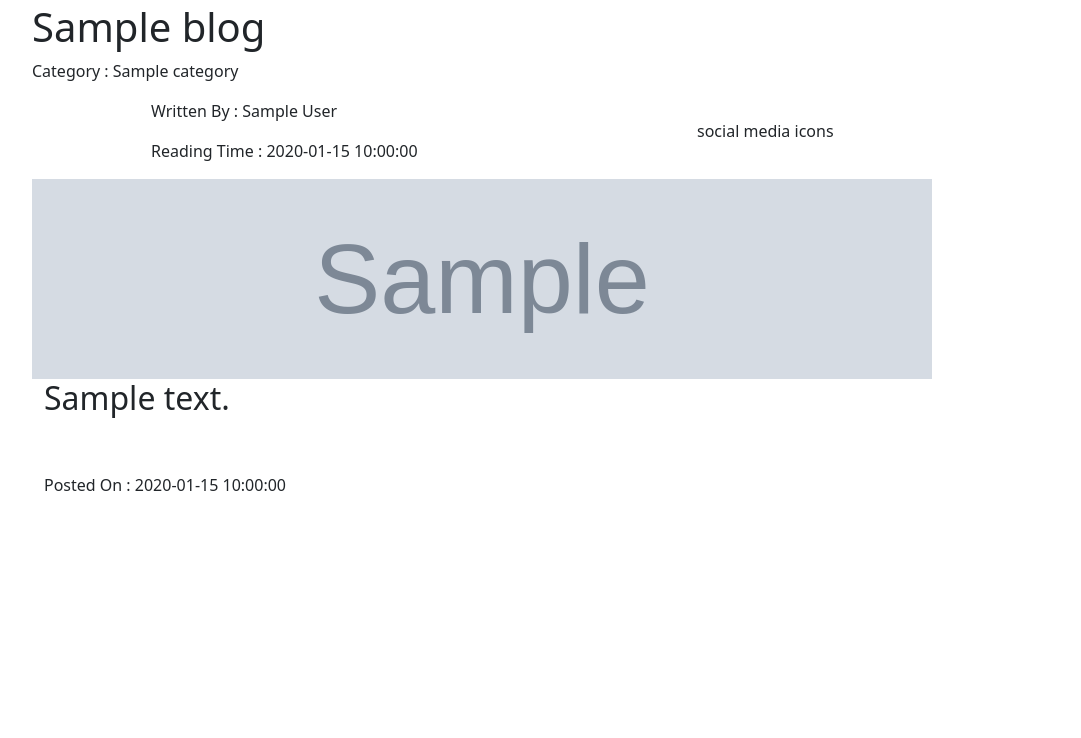
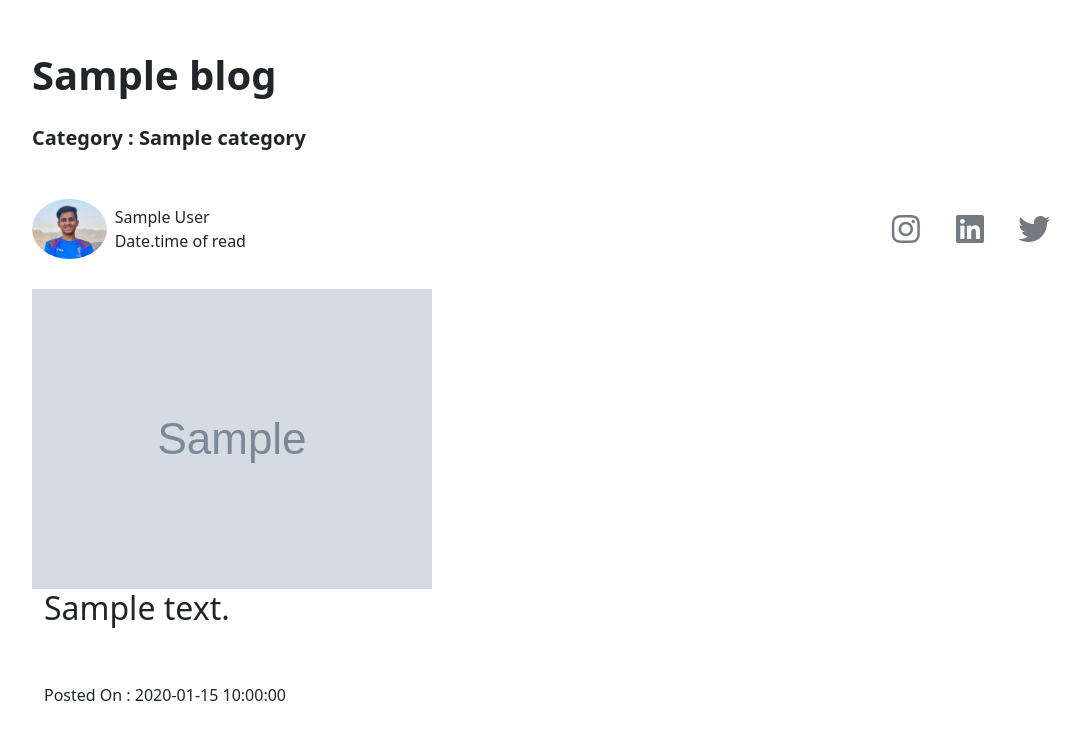
Before and after one commit to local-eyes/LocalEyes-Blogs, a Flask app: template templates/blogs.html in a window 1280 px wide. Shown: the part 62-800 px from the top of the page, without its empty margins (50-1131 px from the left). Run offline with Flask 2, Linux system fonts and the light colour scheme; the template is opened without the code that fills it: most values are stand-ins (such as "Sample title", 1, 10 or a date in 2020); grey boxes marked "Sample" are stand-in pictures.

Commit message:
modified blogs.html

```diff
--- a/templates/blogs.html
+++ b/templates/blogs.html
@@ -1,30 +1,73 @@
 {% extends 'base.html' %} {% block sub_content %}
+{%block styling %}
+ <style>
+.social-icons {
+  color:#313437;
+  background-color:#fff;
+  text-align:center;
+  padding:30px 0;
+}
 
+.social-icons i {
+  font-size:32px;
+  display:inline-block;
+  color:#757980;
+  width:60px;
+  height:60px;
+  text-align:center;
+  line-height:60px;
+}
+.icon-img img{
+    height: 60px;
+    border-radius: 50%;
+}
+@media (min-width:768px){
+
+}
+@media (min-width:992px)
+{
+
+}
+ </style>
+{% endblock %}
 <div class="container" style="margin-top: 65px;">
-    <section>
-        <div class="float-left">
-            <h1> {{ blog.title }}</h1>
-            <p class="text-left">Category : {{ blog.category }}</p>
+    <section class=" mx-auto ">
+        <div class="d-flex flex-column justify-content-start w-50 pt-5">
+            <h1 class="fw-bold"> {{ blog.title }}</h1>
+            <div class="category pt-3">
+                <p class="text-left fw-bold fs-5">Category : {{ blog.category }}</p>
+            </div>
+
         </div>
-        <div class="row align-items-center justify-content-around">
-            <div class="col-md-4">
-                <div class="container text-left">
-                    <p> Written By : {{ blog.author }}</p>
-                </div>
-                <div class="container text-left">
-                    <p>Reading Time : {{ blog.readTime }}</p>
-                </div>
+        <div class="row align-items-center justify-content-between">
+            <div class="col-md-4 d-flex justify-content-between">
+                    <div class="d-flex align-items-center justify-content-center">
+                        <div class="icon-img">
+                            <img alt="yuvi" src="{{url_for('static', filename='assets/yuvi-icon.jpeg')}}">
+                        </div>
+                        <div class="auth-name ms-2">
+                            <p class="m-0">{{ blog.author }}</p>
+                            <p class="m-0">Date<span>.time of read</span></p>
+                        </div>
+
+                    </div>
             </div>
             <div class="col-md-4">
-                <p>social media icons</p>
+                <div class="social-icons">
+                    <a href="#"><i class="fab fa-instagram"></i></a>
+                    <a href="#"><i class="fab fa-linkedin"></i></a>
+                    <a href="#"><i class="fab fa-twitter"></i></a>
+                </div>
             </div>
         </div>
     </section>
     {% if blog.headerImage %}
-    <img src="{{ blog.headerImage }}" alt="headerImage" height="200px" width="900px"> {% endif %}
+    <section class="w-100 h-75">
+        <img src="{{ blog.headerImage }}" alt="headerImage">
+    </section>
 
 
-    <br>
+    {% endif %}
     <div class="container">
         <h2>{{ blog.body }}</h2>
     </div>
--- a/templates/index.html
+++ b/templates/index.html
@@ -5,7 +5,7 @@
     </div>
 </div>
 <h1>=========LATEST BLOG START=========</h1>
-<blockquote>
+<blockquote class="w-75 m-auto">
     {% if blogs[0].data.headerImage %}
     <img src="{{ blogs[0].data.headerImage }}" alt="headerImage" style="float:right;" height="300px"> {% endif %}
     <h1><a href="/blog/{{ blogs[0].id }}">{{ blogs[0].data.title }}</a></h1>
```
Also changed, not shown: static/assets/yuvi-icon.jpeg (added).
